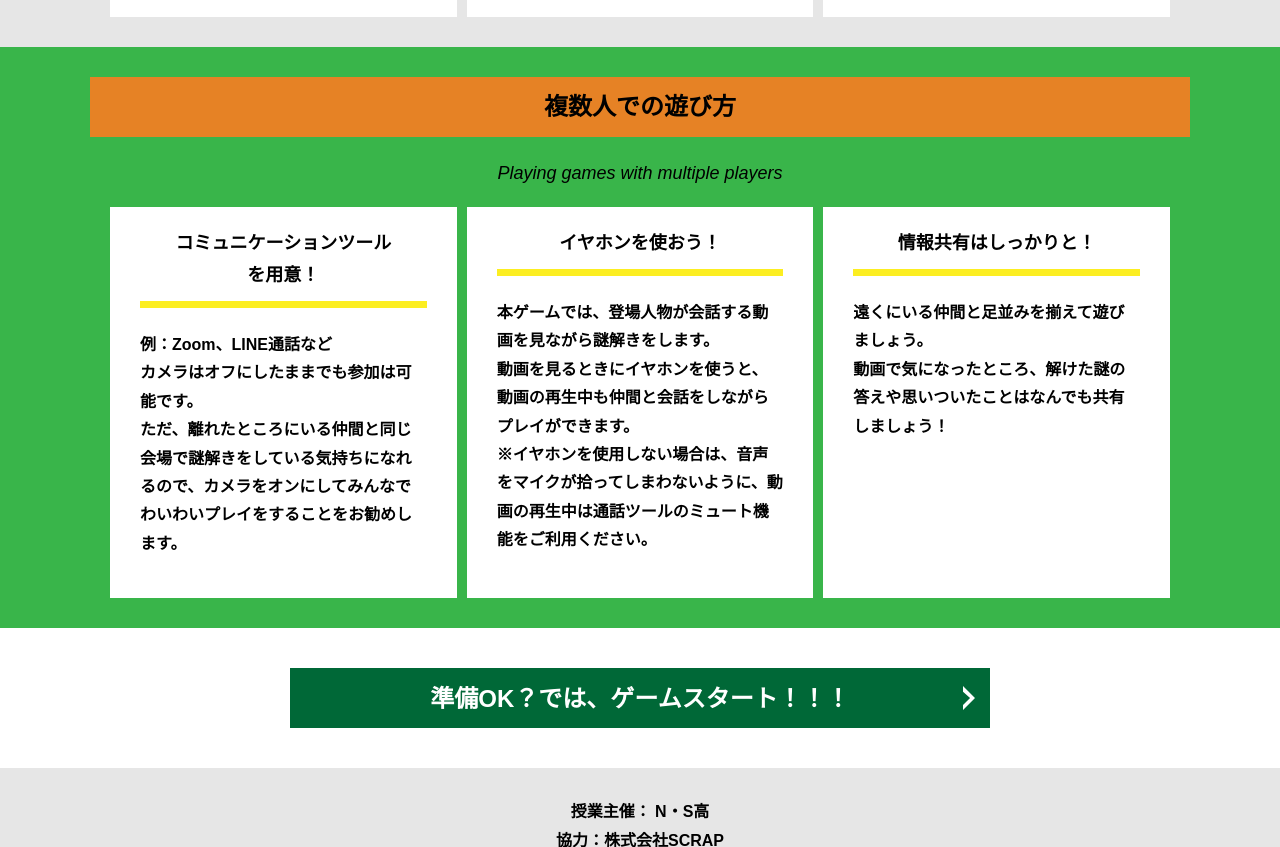
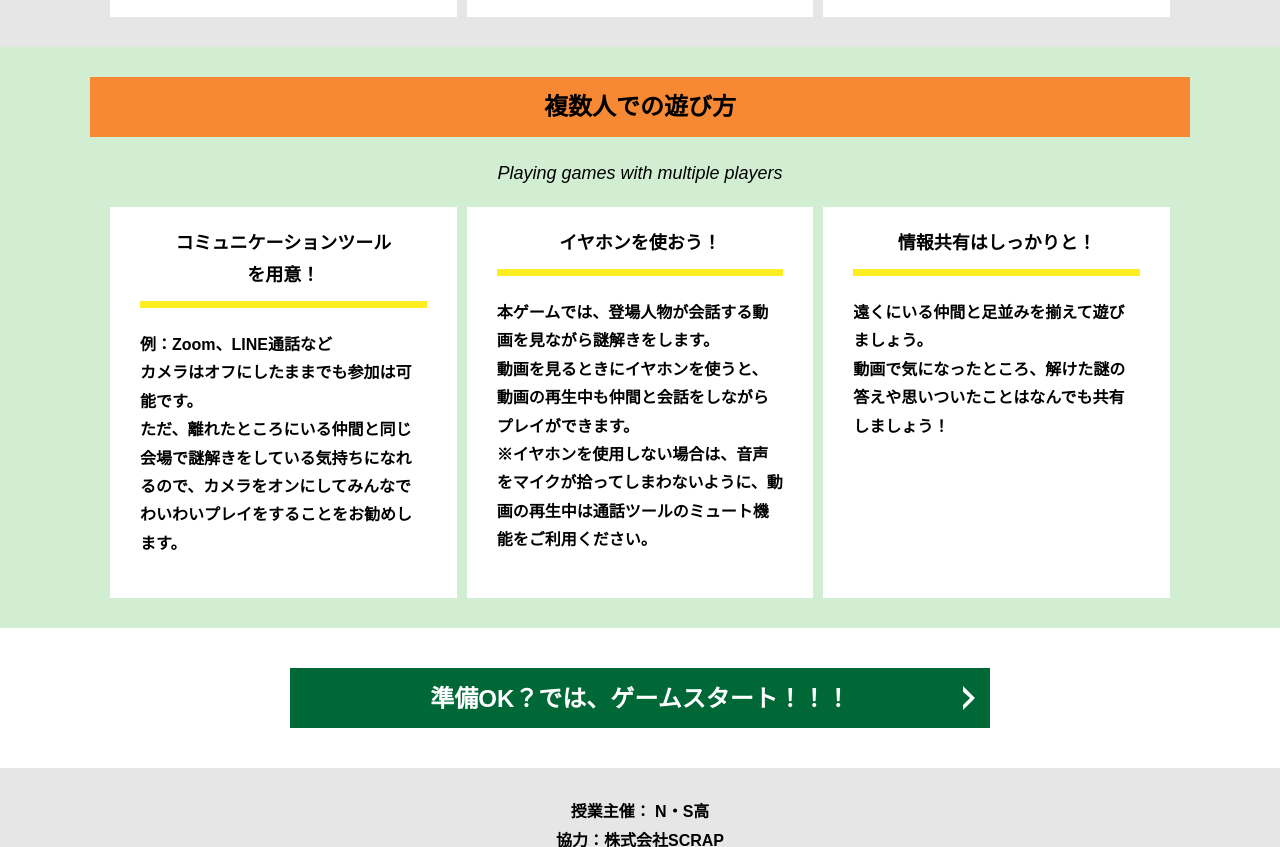
Before and after one commit to yamamoto-rui/alfa-chiba-11, a plain HTML site: page index.html in a window 1280 px wide. Shown: the part 1955-2802 px from the top of the page. Drawn offline with Linux system fonts and the light colour scheme.

Commit message:
Update style.css

```diff
--- a/assets/css/style.css
+++ b/assets/css/style.css
@@ -239,7 +239,7 @@ button {
 * Color
 *********************/
 .bg-color--keycolor {
-  background-color: #39b54a;
+  background-color: #39b5423b;
 }
 
 .bg-color--subcolor {
```
